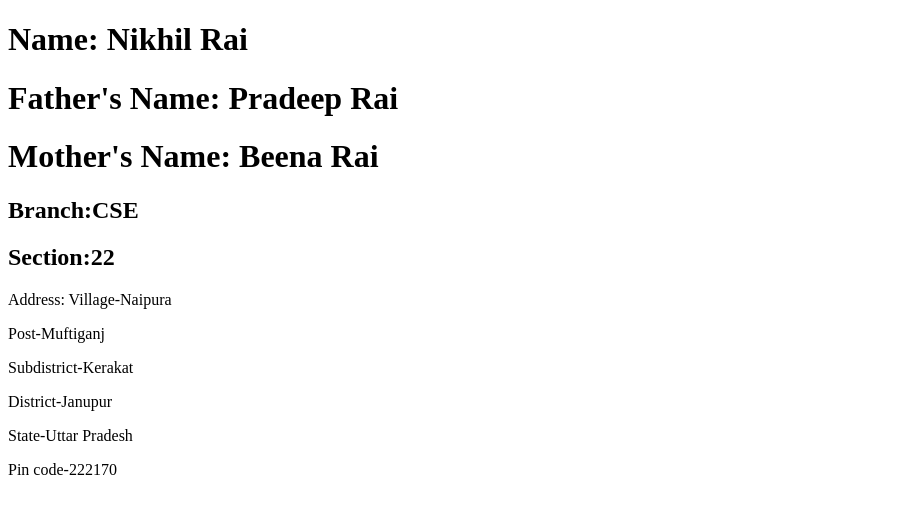
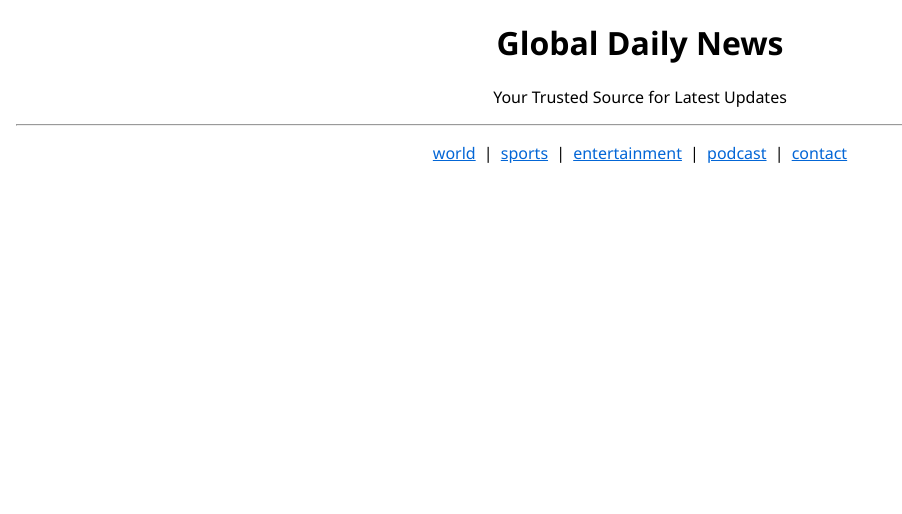
Before and after one commit to Nikhilrai0591/git02, a plain HTML site: page index.html in a window 1280 px wide. Shown: the whole page, without its empty margins (0-902 px from the left). Drawn offline with Linux system fonts and the light colour scheme.

Commit message:
Add files via upload

```diff
--- a/index.html
+++ b/index.html
@@ -1,23 +1,28 @@
 <!DOCTYPE html>
 <html lang="en">
 <head>
-    <meta charset="UTF-8">
-    <meta name="viewport" content="width=device-width, initial-scale=1.0">
-    <title>My first HTML Page</title>
+    <meta charset="utf-8">
+    <meta name="viewport" content="width=device-width, initial-scale=1">
+    <title>Simple News Website</title>
+    <style>
+        /* minor styling so links are obvious */
+        body{font-family:Segoe UI,Arial,Helvetica,sans-serif;margin:1rem}
+        nav{text-align:center;margin:1rem 0}
+        nav a{margin:0 .25rem;color:#0366d6;text-decoration:underline}
+    </style>
 </head>
 <body>
-    <h1>Name: Nikhil Rai </h1>
-    <h1>Father's Name: Pradeep Rai </h1>
-    <h1>Mother's Name: Beena Rai </h1>
-    <h2>Branch:CSE</h2>
-    <h2>Section:22
-    </h2>
-    <p>Address: Village-Naipura</p>
-             <p>Post-Muftiganj</p>
-             <p>Subdistrict-Kerakat</p>
-             <p>District-Janupur</p>
-             <p>State-Uttar Pradesh</p>
-             <p> Pin code-222170
-                </p>
+    <h1 style="text-align:center">Global Daily News</h1>
+    <p style="text-align:center">Your Trusted Source for Latest Updates</p>
+    <hr>
+    <nav>
+        <a href="#world">world</a> |
+        <a href="#sports">sports</a> |
+        <a href="#entertainment">entertainment</a> |
+        <a href="#podcast">podcast</a> |
+        <a href="#contact">contact</a>
+    </nav>
+
+
 </body>
 </html>
```
